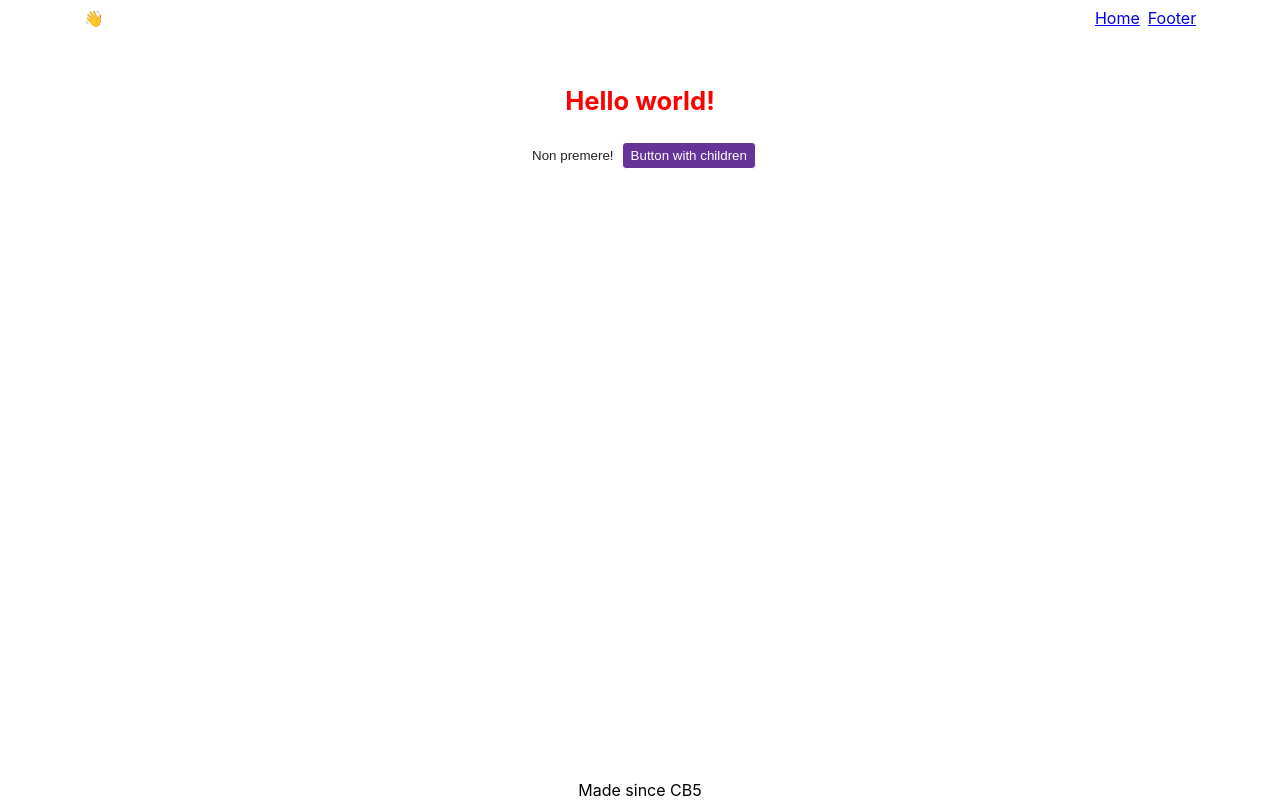
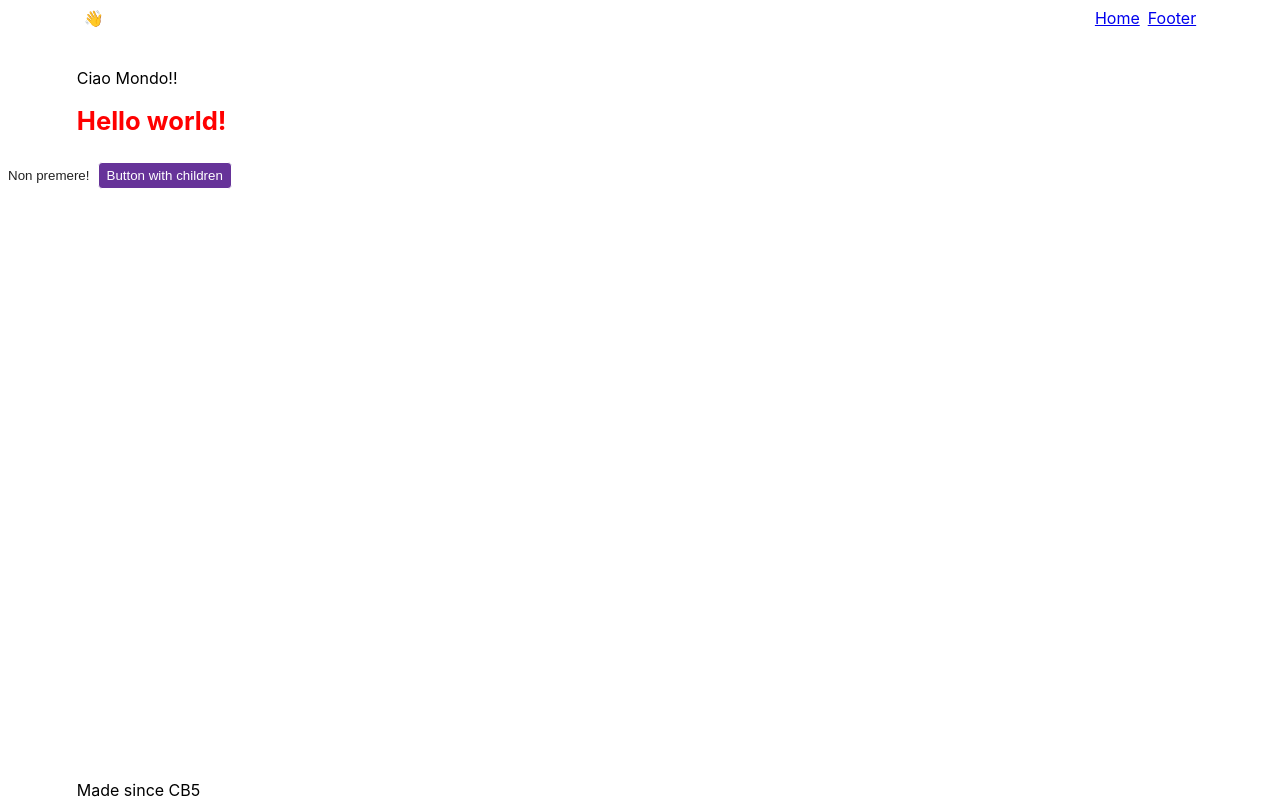
Before and after one commit to ilasw/edgemony-react-course, a React (Create React App) app in the folder first-react-app/: page / in a window 1280 px wide. Built offline with nearby package versions, Linux system fonts and the light colour scheme.

Commit message:
feat: added container with conditional render of a .row

```diff
--- a/first-react-app/package.json
+++ b/first-react-app/package.json
@@ -34,5 +34,8 @@
       "last 1 firefox version",
       "last 1 safari version"
     ]
+  },
+  "devDependencies": {
+    "sass": "^1.57.1"
   }
 }
--- a/first-react-app/src/App.css
+++ b/first-react-app/src/App.css
@@ -2,7 +2,6 @@
   display: grid;
   grid-template-rows: auto 1fr auto;
   min-height: 100vh;
-  text-align: center;
 }
 
 .App .no-border{
--- a/first-react-app/src/App.js
+++ b/first-react-app/src/App.js
@@ -3,6 +3,7 @@ import {Button} from "./atoms/button/Button";
 import { Text } from './atoms/text/Text';
 import { Header } from './components/header/Header';
 import { Footer } from './components/footer/Footer';
+import { Container } from './layout/container/Container';
 
 function App() {
 
@@ -12,9 +13,18 @@ function App() {
     <div className="App">
       <Header />
       <main>
-        <Text as='h1'
-              style={{ color: customColor }}
-              variant='title'>Hello world!</Text>
+        <Container>Ciao Mondo!!</Container>
+        {/* div.container > contenuto */}
+
+        <Container withRow={0}>
+          <Text as='h1'
+                style={{ color: customColor }}
+                variant='title'
+                >Hello world!</Text>
+        </Container>
+        {/* .container > .row > contenuto */}
+
+
         {/* {Button(propsButton1)} */}
         {/* <Button label={propsButton2.label}
                 title={propsButton2.title} /> */}
--- /dev/null
+++ b/first-react-app/src/layout/container/Container.jsx
@@ -0,0 +1,43 @@
+export function Container(props) {
+    const { children, withRow } = props;
+
+    console.log({ withRow })
+
+    return (
+        <div className="container">
+            {
+                withRow
+                    ? (<div className="row">{children}</div>)
+                    : children
+            }
+
+            {/* Oppure: */}
+            {/*
+            { withRow && (<div className="row">{children}</div>) }
+            { !withRow && (children) }
+            */}
+        </div>
+    )
+}
+
+    // Modalità 1:
+    // return (
+    //     <div className="container">
+    //         <div className={withRow ? 'row' : ''}>{children}</div>
+    //     </div>
+    // )
+
+    // Modalità 2:
+    // if (withRow) {
+    //     return (
+    //         <div className="container">
+    //             <div className="row">{children}</div>
+    //         </div>
+    //     )
+    // }
+
+    // return (
+    //     <div className="container">
+    //         {children}
+    //     </div>
+    // )
```
Also changed, not shown: 2 other files (tests, documents, lock files or other folders).
